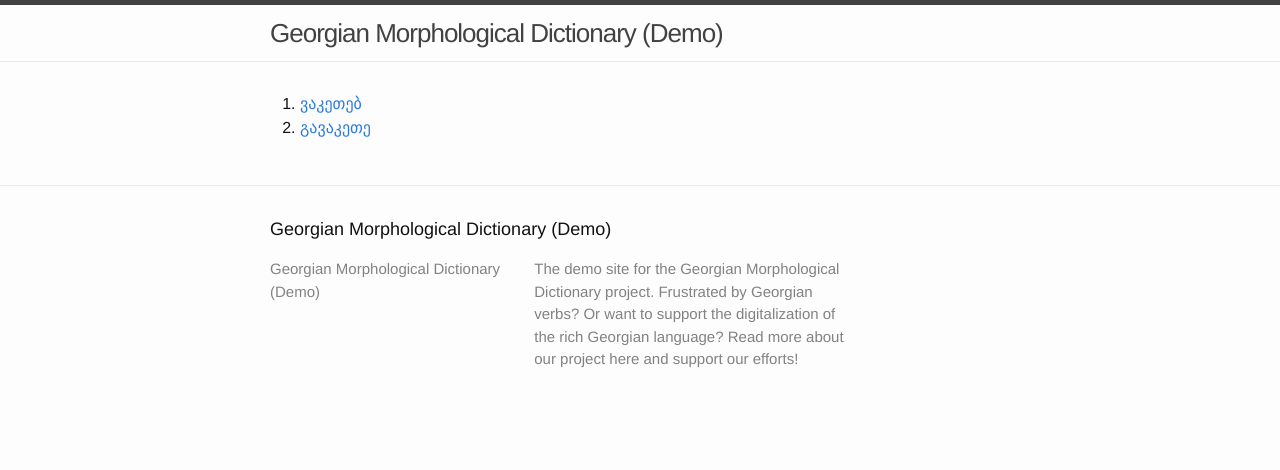
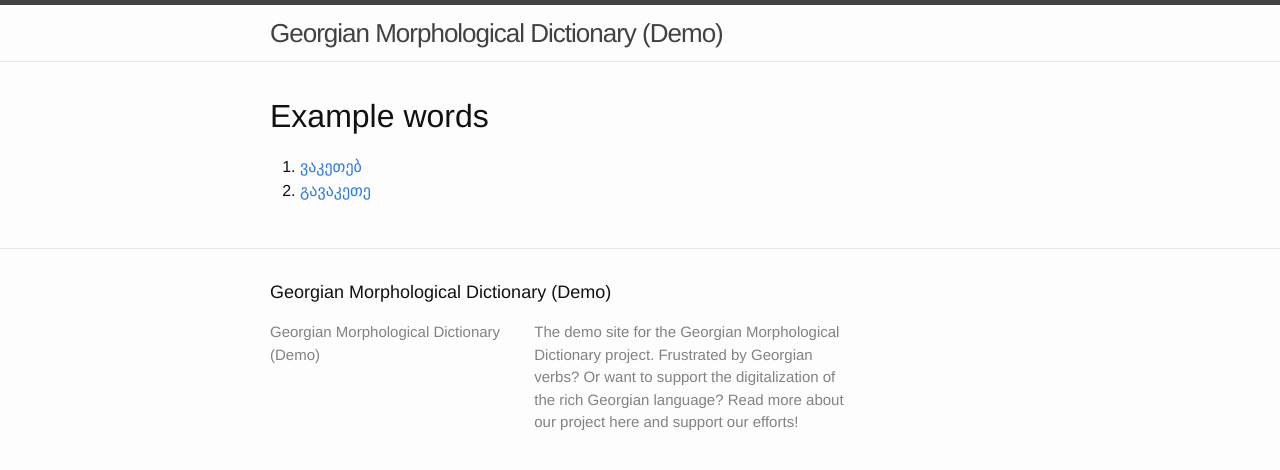
Before and after one commit to nwshane/georgian-morphology-demo, a Jekyll site: the page built from index.html, in a window 1280 px wide. Shown: the top 470 px of the page. Built offline with Jekyll 4.4.1, drawn with Linux system fonts in a browser that asks for light colours.

Commit message:
Added headings to home page and word pages.

```diff
--- a/_layouts/word.html
+++ b/_layouts/word.html
@@ -1,4 +1,9 @@
 ---
 layout: default
 ---
+
+<h1>
+  {{ page.text }}
+</h1>
+
 {{ content }}
--- a/index.html
+++ b/index.html
@@ -1,6 +1,10 @@
 ---
 layout: default
 ---
+
+<h1>
+  Example words
+</h1>
 
 <ol>
 
```
